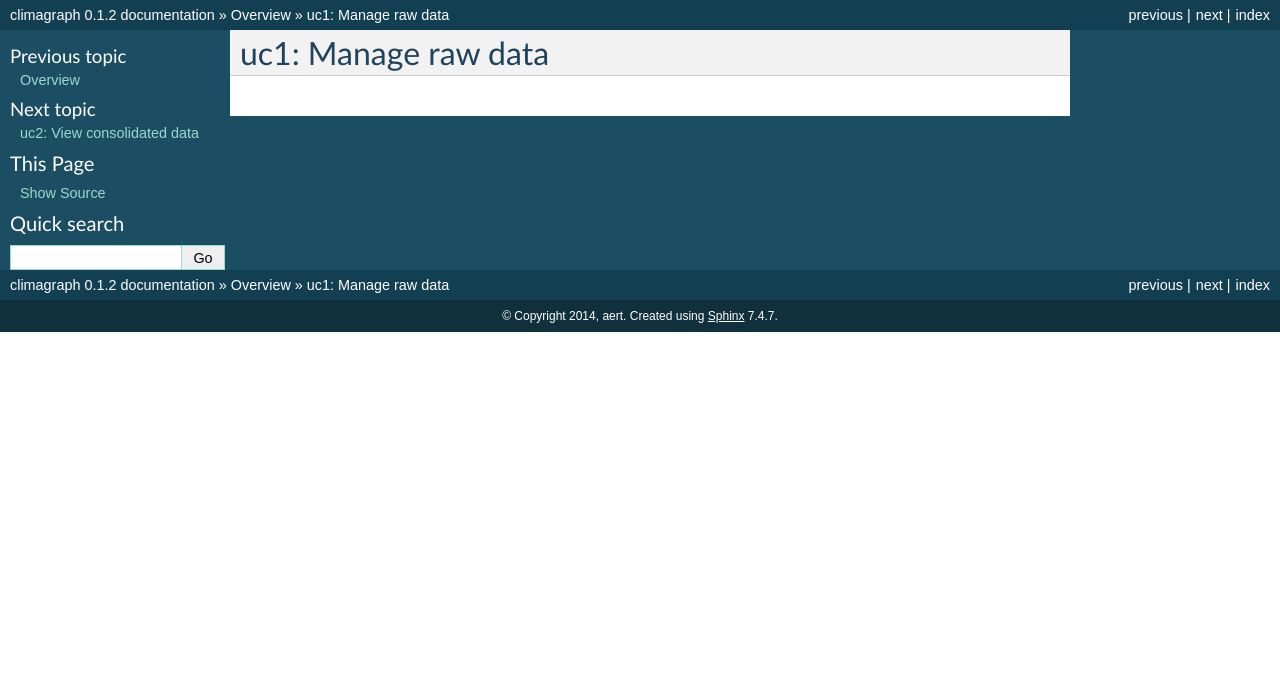
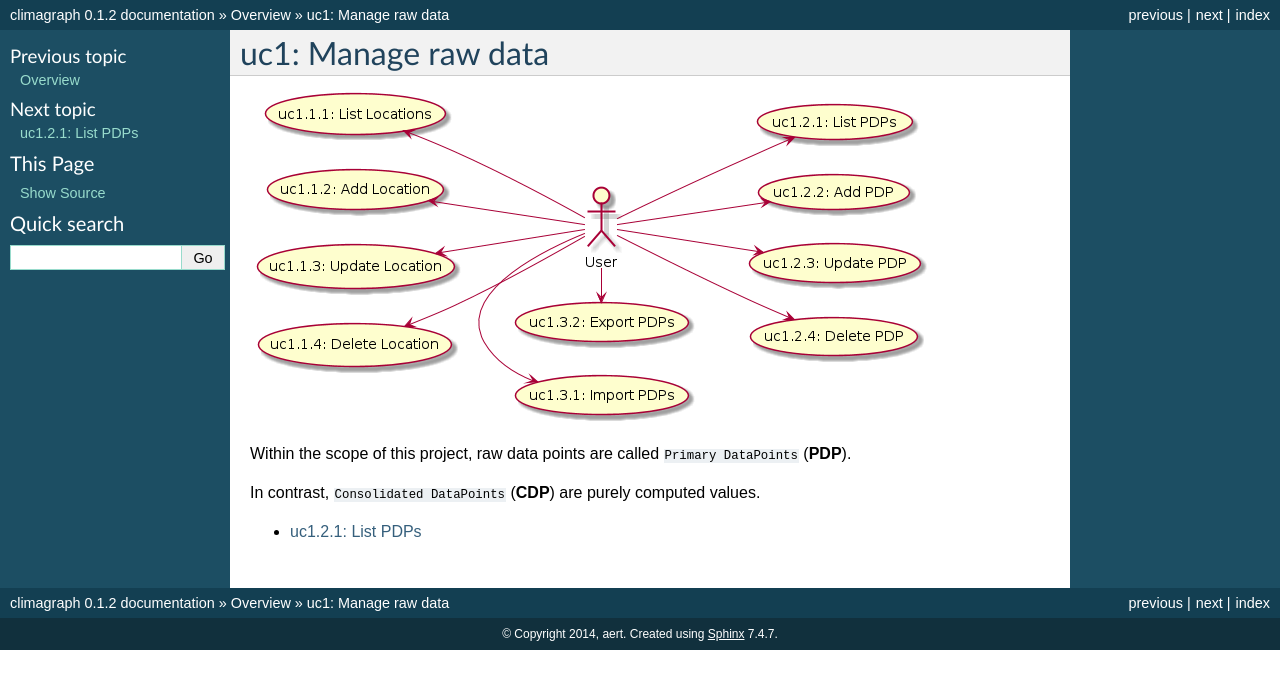
Before and after one commit to aert/aert-climagraph, a Sphinx documentation site: the page built from docs/features/uc1_data_raw.rst, in a window 1280 px wide. Shown: the top 689 px of the page. Built offline with Sphinx 7.4.7, drawn with Linux system fonts in a browser that asks for light colours.

Commit message:
Docs: uc1

```diff
--- a/docs/features/uc1_data_raw.rst
+++ b/docs/features/uc1_data_raw.rst
@@ -1,14 +1,27 @@
 uc1: Manage raw data
 ====================
 
-.. .. image:: /images/generated/uc1_data_raw.png
+.. image:: /images/generated/uc1_data_raw.png
+
+Within the scope of this project, raw data points  are called ``Primary
+DataPoints`` (**PDP**).
+
+In contrast, ``Consolidated DataPoints`` (**CDP**) are purely computed values.
 
 
-.. .. toctree::
+.. toctree::
    :maxdepth: 1
 
-..   uc1/uc1-1_data_raw_list
-   uc1/uc1-2_data_raw_import
-   uc1/uc1-3_data_raw_export
-   uc1/uc1-4_data_raw_edit
-   uc1/uc1-5_data_raw_del
+   uc1/uc1-2-1_data_raw_list.rst
+
+.. uc1/uc1-1-1_data_raw_loc_list
+.. uc1/uc1-1-2_data_raw_loc_add
+.. uc1/uc1-1-3_data_raw_loc_update
+.. uc1/uc1-1-4_data_raw_loc_delete
+
+.. uc1/uc1-2-2_data_raw_add
+.. uc1/uc1-2-3_data_raw_update
+.. uc1/uc1-2-4_data_raw_delete
+
+.. uc1/uc1-3-1_data_raw_import
+.. uc1/uc1-3-2_data_raw_export
```
Also changed, not shown: docs/features/uc1/uc1-2-1_data_raw_list.rst (added, +57 -0 lines), docs/images/generated/uc1_data_raw.png (added), 1 other file.
